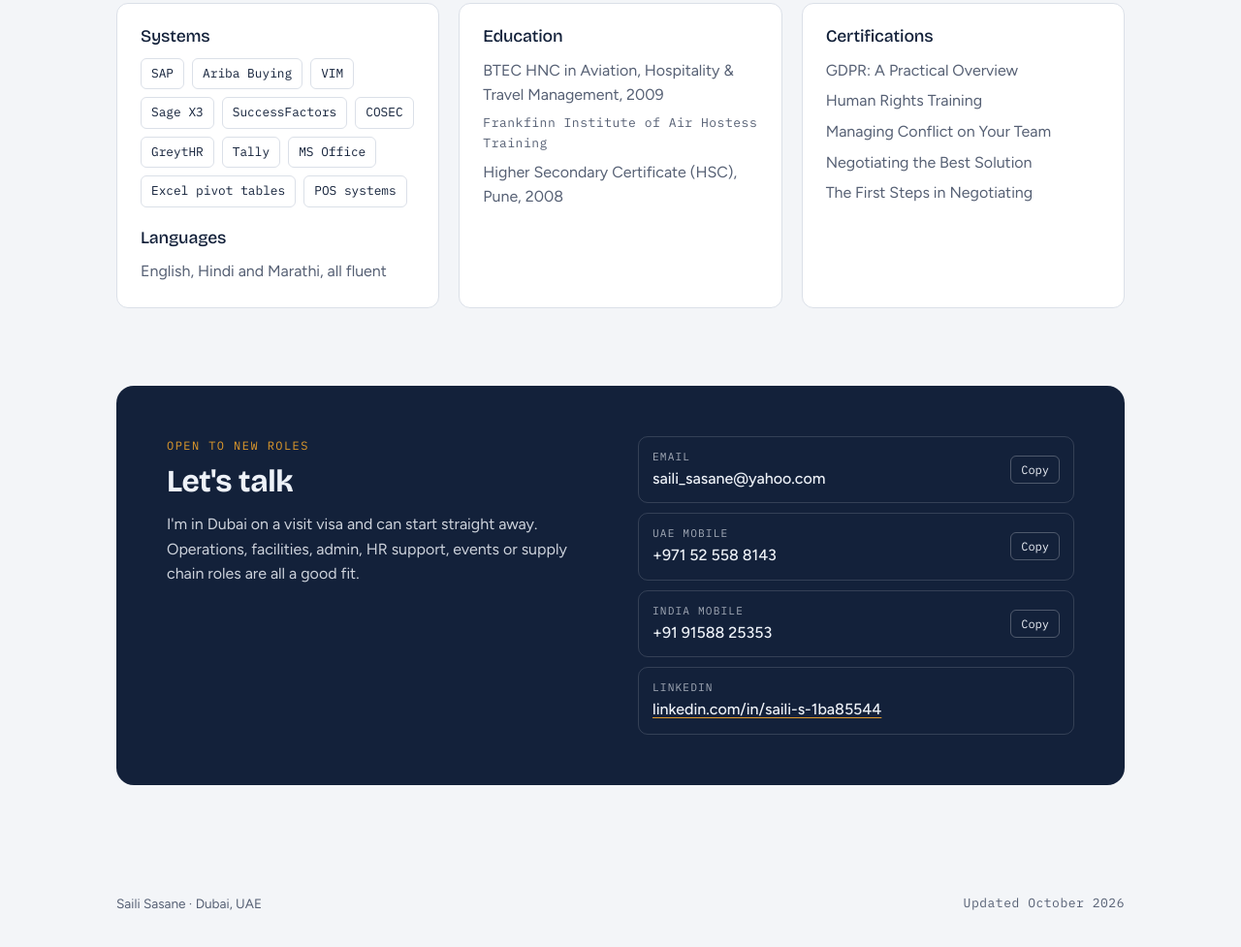
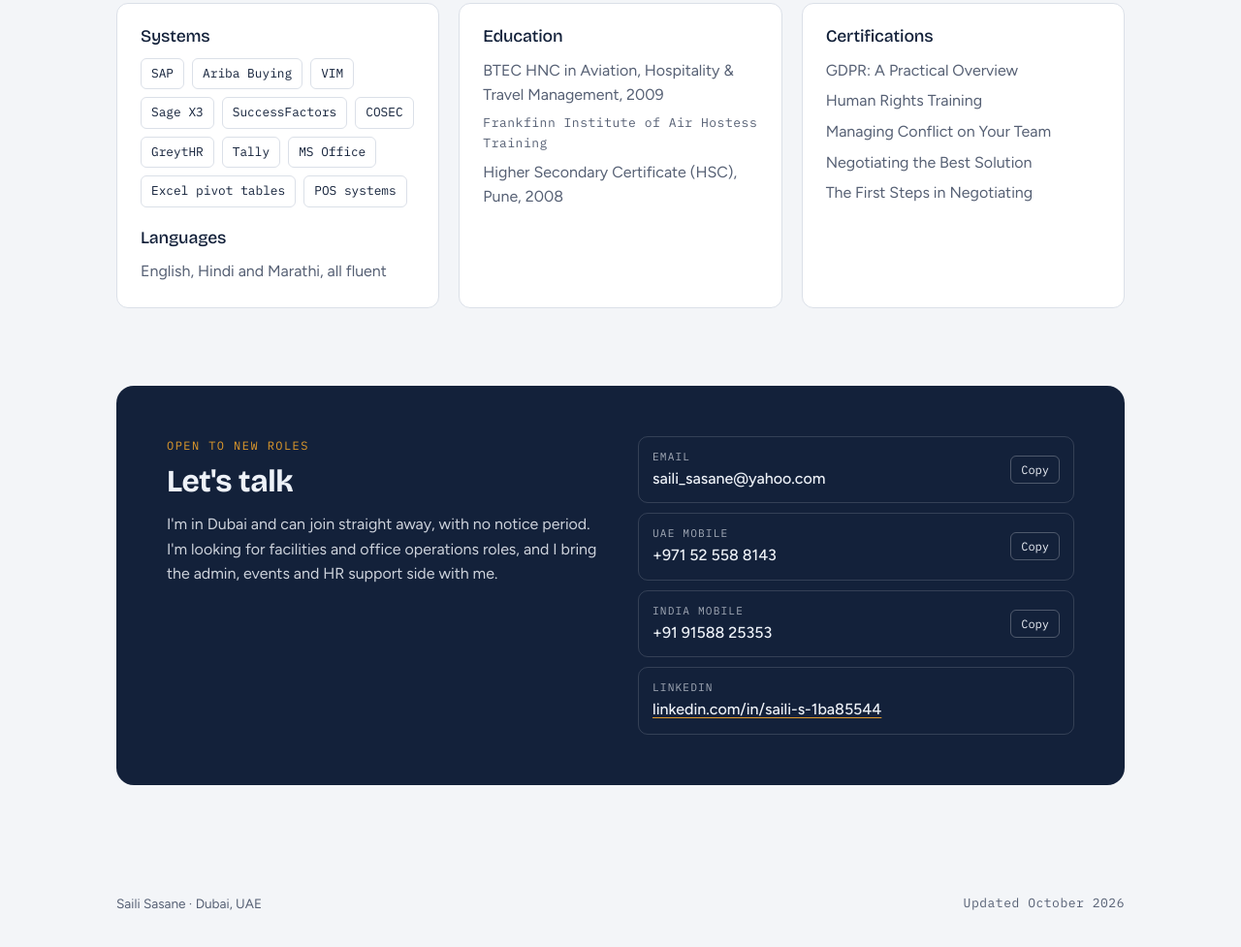
Before and after one commit to sailisasane/sailisasane.github.io, a plain HTML site: page index.html in a window 1280 px wide. Shown: the part 7196-8173 px from the top of the page at 97% size. Drawn offline with nearby package versions, Linux system fonts and the light colour scheme.

Commit message:
Update Let's talk paragraph
Co-Authored-By: Claude Opus 5.5 <noreply@anthropic.com>
Claude-Session: https://claude.ai/code/session_01JqEzy8S7KBCu6cLB1rXsUQ

```diff
--- a/index.html
+++ b/index.html
@@ -471,7 +471,7 @@ footer{padding-block:32px;color:var(--muted);font-size:.85rem;display:flex;justi
       <div>
         <span class="label" style="color:var(--accent)">Open to new roles</span>
         <h2 id="contact-h" style="margin-top:10px">Let's talk</h2>
-        <p>I'm in Dubai on a visit visa and can start straight away. Operations, facilities, admin, HR support, events or supply chain roles are all a good fit.</p>
+        <p>I'm in Dubai and can join straight away, with no notice period. I'm looking for facilities and office operations roles, and I bring the admin, events and HR support side with me.</p>
       </div>
       <div class="lines">
         <div class="line"><div><small>Email</small><span id="v-email">saili_sasane@yahoo.com</span></div><button class="copy" type="button" data-copy="v-email">Copy</button></div>
```
